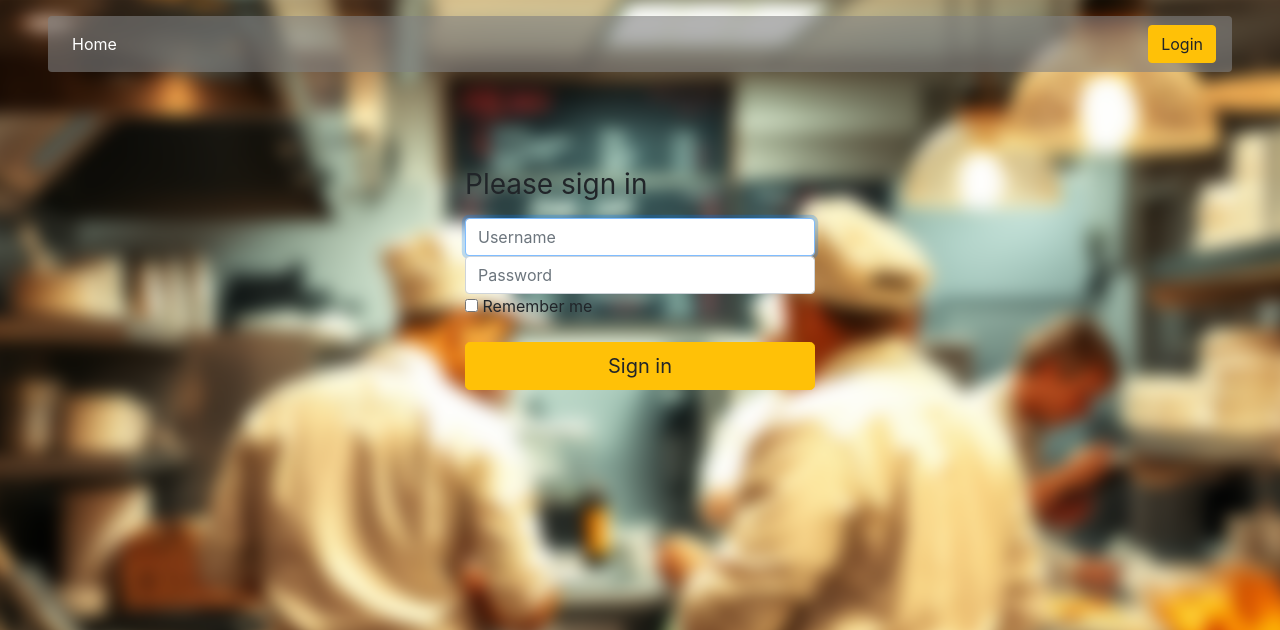
After one commit to Dogober/restaurant-kitchen-service, a Django app: page /accounts/login/ in a window 1280 px wide. The commit adds this page. Shown: the top 630 px of the page. Run offline with Django 5.2, Linux system fonts and the light colour scheme.

Commit message:
implement login and log out code logic and styles into templates

```diff
--- a/static/css/styles.css
+++ b/static/css/styles.css
@@ -8,10 +8,15 @@ body::before {
     background-image: url("../images/background.png");
     background-size: cover;
     background-position: center;
-    filter: blur(5px);
+    filter: blur(8px);
     transform: scale(1.05);
     z-index: -1;
 }
-.bg-nav {
+.bg-default {
     background-color: rgba(128, 128, 128, 0.6);
 }
+
+.bg-error {
+    border-radius: 0.25em;
+    background-color: rgba(255, 255, 255, 0.6);
+}
--- a/templates/includes/sidebar.html
+++ b/templates/includes/sidebar.html
@@ -1,22 +1,22 @@
-<nav class="navbar navbar-expand-lg navbar-dark bg-nav rounded">
-  <button class="navbar-toggler" type="button" data-toggle="collapse" data-target="#navbarTogglerDemo03" aria-controls="navbarTogglerDemo03" aria-expanded="false" aria-label="Toggle navigation">
+<nav class="navbar navbar-expand-lg navbar-dark bg-default rounded">
+  <button class="navbar-toggler" type="button" data-toggle="collapse" data-target="#navbarTogglerDemo03"
+          aria-controls="navbarTogglerDemo03" aria-expanded="false" aria-label="Toggle navigation">
     <span class="navbar-toggler-icon"></span>
   </button>
   <div class="collapse navbar-collapse" id="navbarTogglerDemo03">
     <ul class="navbar-nav mr-auto mt-2 mt-lg-0">
       <li class="nav-item active">
-        <a class="nav-link" href="#">Home <span class="sr-only">(current)</span></a>
-      </li>
-      <li class="nav-item active">
-        <a class="nav-link" href="#">Home <span class="sr-only">(current)</span></a>
-      </li>
-      <li class="nav-item active">
-        <a class="nav-link" href="#">Home <span class="sr-only">(current)</span></a>
+        <a class="nav-link" href="">Home <span class="sr-only">(current)</span></a>
       </li>
     </ul>
-    <form class="form-inline my-2 my-lg-0">
-      <input class="form-control mr-sm-2" type="search" placeholder="Search" aria-label="Search">
-      <button class="btn btn-outline-warning my-2 my-sm-0" type="submit">Search</button>
-    </form>
+    {% if user.is_authenticated %}
+      <a class="nav-link text-white" href="{{ user.get_absolute_url }}">User: {{ user.get_username }}</a>
+      <form method="post" action="{% url 'logout' %}">
+        {% csrf_token %}
+        <button type="submit" class="btn btn-warning">Logout</button>
+      </form>
+    {% else %}
+      <button class="btn btn-warning" href="{% url 'login' %}?next={{ request.path }}">Login</button>
+    {% endif %}
   </div>
 </nav>
--- /dev/null
+++ b/templates/registration/login.html
@@ -0,0 +1,41 @@
+{% extends "base.html" %}
+{% block content %}
+  {% if next %}
+    <p>Please login to see this page.</p>
+  {% endif %}
+  <br>
+  <br>
+  <div class="container mt-5">
+    <div class="row justify-content-center">
+      <div class="col-md-4">
+        <form method="post" action="{% url 'login' %}" class="form-signin">
+          {% csrf_token %}
+          <h1 class="h3 mb-3 font-weight-normal">Please sign in</h1>
+
+          <label for="id_username" class="sr-only">Username</label>
+          <input type="text" id="id_username" name="username" class="form-control" placeholder="Username" required
+                 autofocus
+                 value="{{ form.username.value|default_if_none:'' }}">
+
+          <label for="id_password" class="sr-only">Password</label>
+          <input type="password" id="id_password" name="password" class="form-control" placeholder="Password" required>
+          <div class="checkbox mb-3">
+            <label>
+              <input type="checkbox" name="remember_me" value="remember-me"> Remember me
+            </label>
+          </div>
+
+          <button class="btn btn-lg btn-warning btn-block" type="submit">Sign in</button>
+          <input type="hidden" name="next" value="{{ next }}">
+        </form>
+        {% if form.errors %}
+          <div class="pl-3 pr-3 mt-3 bg-error">
+            <p class="text-danger mt-3 font-weight-bold">Your username and password didn't match. Please try
+              again.
+            </p>
+          </div>
+        {% endif %}
+      </div>
+    </div>
+  </div>
+{% endblock %}
```
Also changed, not shown: templates/registration/logged_out.html (added, +16 -0 lines).
